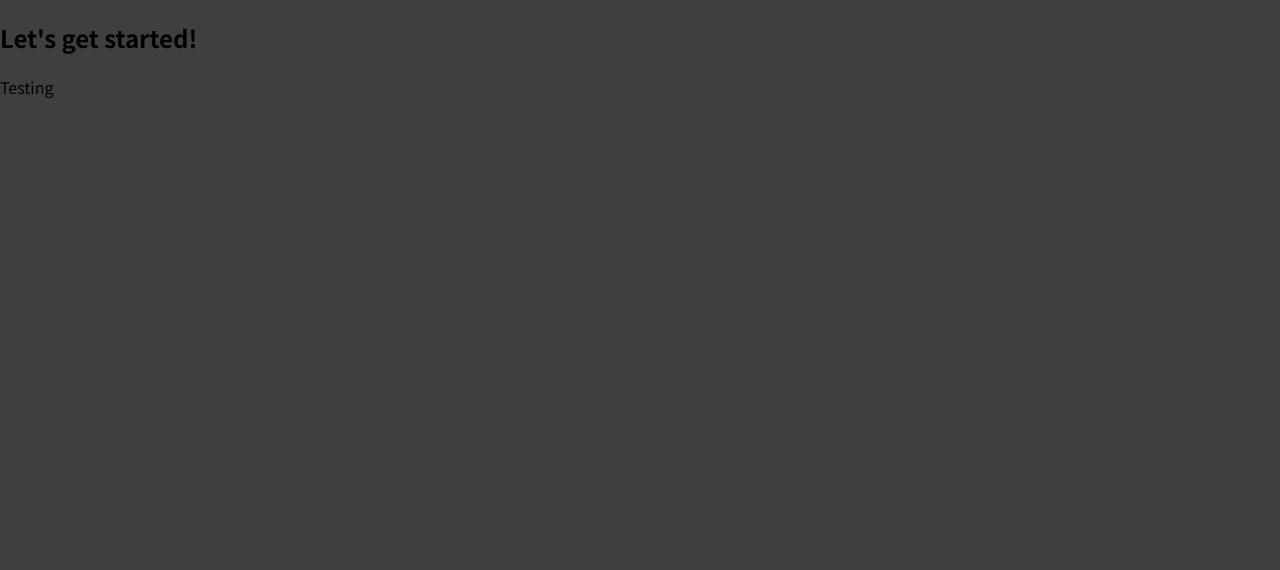
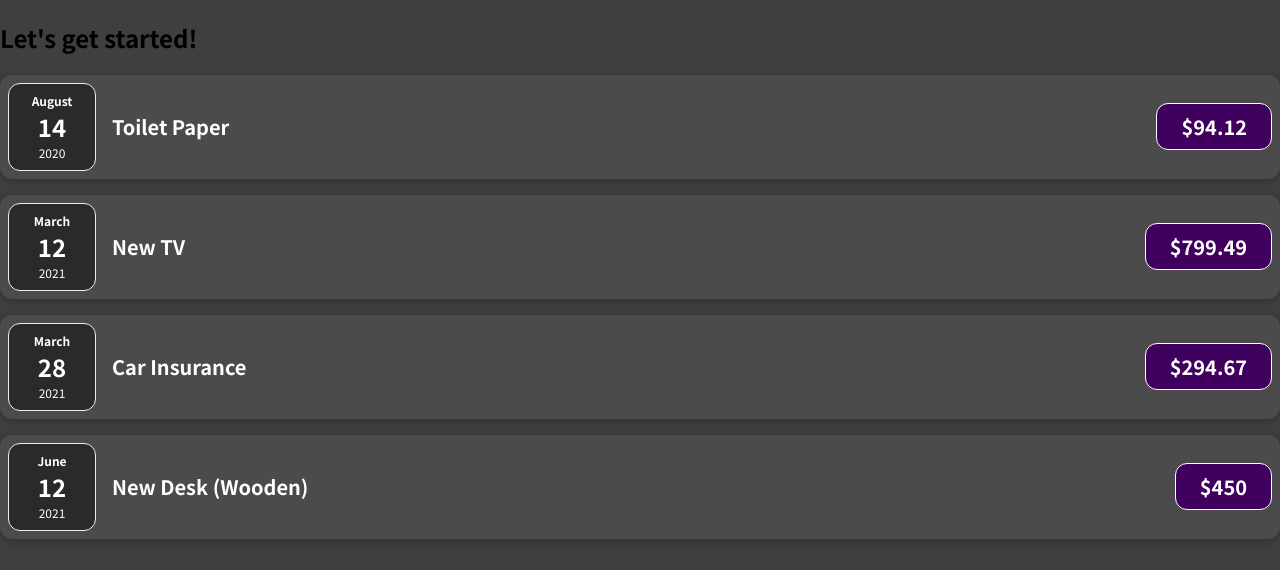
Before and after one commit to henryookonkwo/react-01-starting-setup, a JavaScript app: page / in a window 1280 px wide. Shown: the top 570 px of the page. Built offline with nearby package versions, Linux system fonts and the light colour scheme.

Commit message:
passing data via props and splitting components

```diff
--- a/src/App.js
+++ b/src/App.js
@@ -1,8 +1,31 @@
+import Expenses from "./components/Expenses";
+
 function App() {
+  const expenses = [
+    {
+      id: "e1",
+      title: "Toilet Paper",
+      amount: 94.12,
+      date: new Date(2020, 7, 14),
+    },
+    { id: "e2", title: "New TV", amount: 799.49, date: new Date(2021, 2, 12) },
+    {
+      id: "e3",
+      title: "Car Insurance",
+      amount: 294.67,
+      date: new Date(2021, 2, 28),
+    },
+    {
+      id: "e4",
+      title: "New Desk (Wooden)",
+      amount: 450,
+      date: new Date(2021, 5, 12),
+    },
+  ];
   return (
     <div>
       <h2>Let's get started!</h2>
-      <p>Testing</p>
+      <Expenses items={expenses} />
     </div>
   );
 }
--- /dev/null
+++ b/src/components/ExpenseDate.css
@@ -0,0 +1,26 @@
+.expense-date {
+  display: flex;
+  flex-direction: column;
+  width: 5.5rem;
+  height: 5.5rem;
+  border: 1px solid #ececec;
+  background-color: #2a2a2a;
+  color: white;
+  border-radius: 12px;
+  align-items: center;
+  justify-content: center;
+}
+
+.expense-date__month {
+  font-size: 0.75rem;
+  font-weight: bold;
+}
+
+.expense-date__year {
+  font-size: 0.75rem;
+}
+
+.expense-date__day {
+  font-size: 1.5rem;
+  font-weight: bold;
+}
--- /dev/null
+++ b/src/components/ExpenseDate.js
@@ -0,0 +1,15 @@
+import "./ExpenseDate.css";
+function ExpenseDate(props) {
+  const month = props.date.toLocaleString("en-CA", { month: "long" });
+  const day = props.date.toLocaleString("en-CA", { day: "2-digit" });
+  const year = props.date.getFullYear();
+  return (
+    <div className="expense-date">
+      <div className="expense-date__month">{month}</div>
+      <div className="expense-date__day">{day}</div>
+      <div className="expense-date__year">{year}</div>
+    </div>
+  );
+}
+
+export default ExpenseDate;
--- /dev/null
+++ b/src/components/ExpenseItem.css
@@ -0,0 +1,56 @@
+.expense-item {
+  display: flex;
+  justify-content: space-between;
+  align-items: center;
+  box-shadow: 0 2px 8px rgba(0, 0, 0, 0.25);
+  padding: 0.5rem;
+  margin: 1rem 0;
+  border-radius: 12px;
+  background-color: #4b4b4b;
+}
+
+.expense-item__description {
+  display: flex;
+  flex-direction: column;
+  gap: 1rem;
+  align-items: flex-end;
+  flex-flow: column-reverse;
+  justify-content: flex-start;
+  flex: 1;
+}
+
+.expense-item h2 {
+  color: #3a3a3a;
+  font-size: 1rem;
+  flex: 1;
+  margin: 0 1rem;
+  color: white;
+}
+
+.expense-item__price {
+  font-size: 1rem;
+  font-weight: bold;
+  color: white;
+  background-color: #40005d;
+  border: 1px solid white;
+  padding: 0.5rem;
+  border-radius: 12px;
+}
+
+@media (min-width: 580px) {
+  .expense-item__description {
+    flex-direction: row;
+    align-items: center;
+    justify-content: flex-start;
+    flex: 1;
+  }
+
+  .expense-item__description h2 {
+    font-size: 1.25rem;
+  }
+
+  .expense-item__price {
+    font-size: 1.25rem;
+    padding: 0.5rem 1.5rem;
+  }
+}
--- a/src/components/ExpenseItem.js
+++ b/src/components/ExpenseItem.js
@@ -1 +1,31 @@
-function ExpenseItem() {}
+import ExpenseDate from "./ExpenseDate";
+import "./ExpenseItem.css";
+
+function ExpenseItem(props) {
+  return (
+    <div className="expense-item">
+      <ExpenseDate date={props.date} />
+      <div className="expense-item__description">
+        <h2>{props.title}</h2>
+        <div className="expense-item__price">${props.amount}</div>
+      </div>
+    </div>
+  );
+}
+
+//using object destructuring
+
+// function ExpenseItem({ date, amount, title }) {
+//   //destructuing
+//   return (
+//     <div className="expense-item">
+//       <div>{date.toISOString()}</div>
+//       <div className="expense-item__description">
+//         <h2>{title}</h2>
+//         <div className="expense-item__price">${amount}</div>
+//       </div>
+//     </div>
+//   );
+// }
+
+export default ExpenseItem;
--- /dev/null
+++ b/src/components/Expenses.css
@@ -0,0 +1,9 @@
+.expenses {
+  padding: 1rem;
+  background-color: rgb(31, 31, 31);
+  margin: 2rem auto;
+  width: 50rem;
+  max-width: 95%;
+  border-radius: 12px;
+  box-shadow: 0 1px 8px rgba(0, 0, 0, 0.25);
+}
--- /dev/null
+++ b/src/components/Expenses.js
@@ -0,0 +1,32 @@
+import ExpenseItem from "./ExpenseItem";
+
+function Expenses(props) {
+  return (
+    <div>
+      <ExpenseItem
+        title={props.items[0].title}
+        amount={props.items[0].amount}
+        date={props.items[0].date}
+      />
+
+      <ExpenseItem
+        title={props.items[1].title}
+        amount={props.items[1].amount}
+        date={props.items[1].date}
+      />
+
+      <ExpenseItem
+        title={props.items[2].title}
+        amount={props.items[2].amount}
+        date={props.items[2].date}
+      />
+      <ExpenseItem
+        title={props.items[3].title}
+        amount={props.items[3].amount}
+        date={props.items[3].date}
+      />
+    </div>
+  );
+}
+
+export default Expenses;
--- a/src/index.css
+++ b/src/index.css
@@ -1,11 +1,11 @@
-@import url('https://fonts.googleapis.com/css2?family=Noto+Sans+JP:wght@400;700&display=swap');
+@import url("https://fonts.googleapis.com/css2?family=Noto+Sans+JP:wght@400;700&display=swap");
 
 * {
   box-sizing: border-box;
 }
 
 html {
-  font-family: 'Noto Sans JP', sans-serif;
+  font-family: "Noto Sans JP", sans-serif;
 }
 
 body {
```
